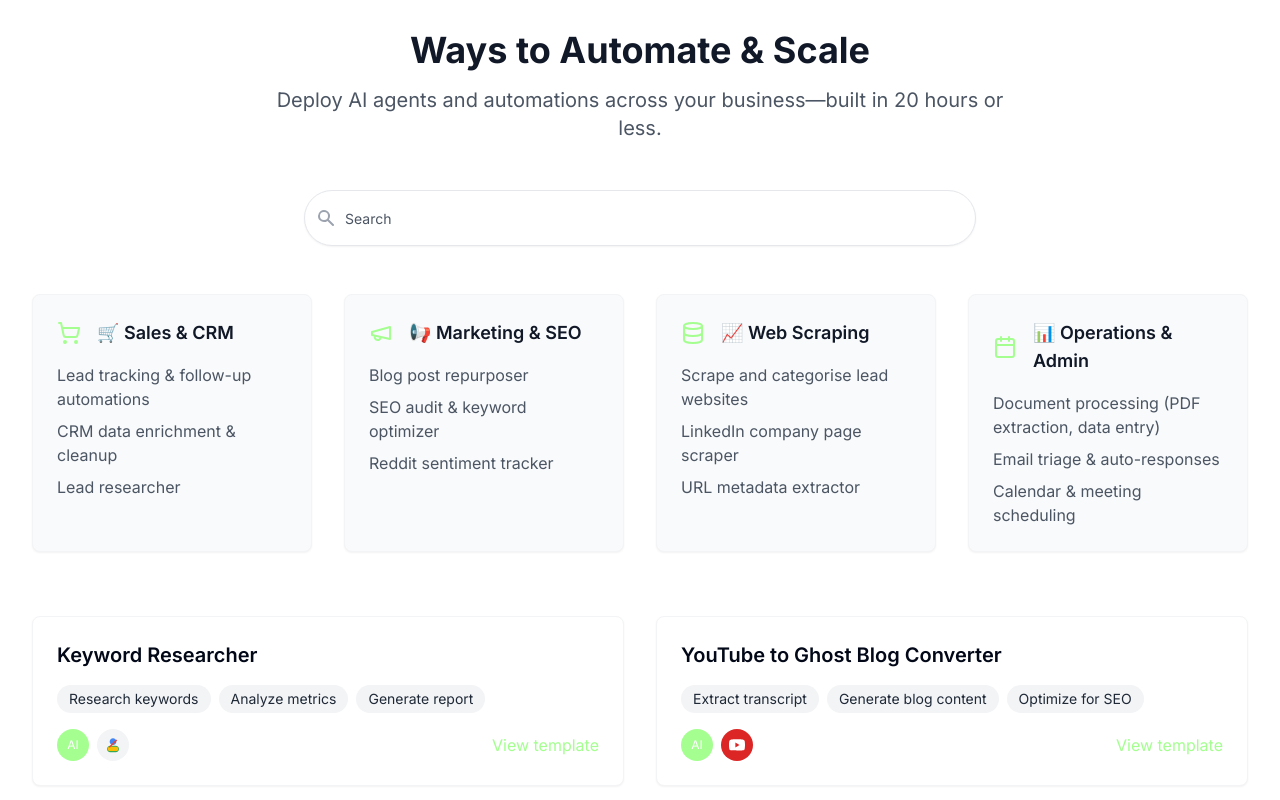
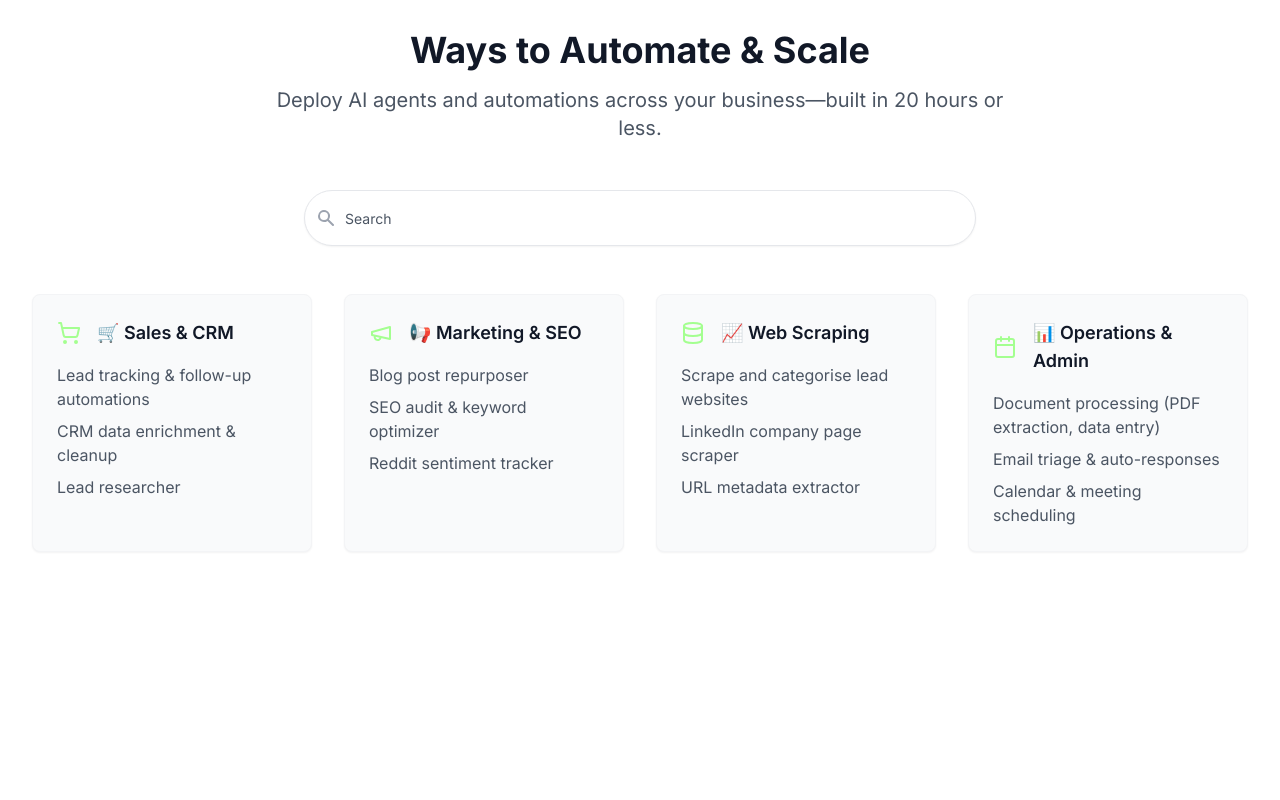
Before and after one commit to 0xexg/twentyhours-automate-ai, a React (Vite) app: page / in a window 1280 px wide. Shown: the part 1096-1896 px from the top of the page. After the commit the page ends 1712 px from the top, so only its background shows below. Built offline with nearby package versions, Linux system fonts and the light colour scheme.

Commit message:
Remove carousel component
Remove the carousel component and its related files.

```diff
--- a/src/components/AutomationFeatures.tsx
+++ b/src/components/AutomationFeatures.tsx
@@ -117,59 +117,6 @@ const AutomationFeatures = () => {
             </Card>
           ))}
         </div>
-
-        <div className="mt-16 grid grid-cols-1 md:grid-cols-2 gap-8">
-          <Card className="overflow-hidden border border-gray-100">
-            <CardContent className="p-6">
-              <h3 className="text-xl font-semibold mb-4">Keyword Researcher</h3>
-              <div className="flex flex-wrap gap-2 mb-4">
-                <span className="inline-flex items-center px-3 py-1 rounded-full text-sm bg-gray-100 text-gray-800">Research keywords</span>
-                <span className="inline-flex items-center px-3 py-1 rounded-full text-sm bg-gray-100 text-gray-800">Analyze metrics</span>
-                <span className="inline-flex items-center px-3 py-1 rounded-full text-sm bg-gray-100 text-gray-800">Generate report</span>
-              </div>
-              <div className="flex justify-between items-center mt-4">
-                <div className="flex space-x-2">
-                  <div className="w-8 h-8 rounded-full bg-primary flex items-center justify-center text-white text-xs">AI</div>
-                  <div className="w-8 h-8 rounded-full bg-gray-100 flex items-center justify-center">
-                    <svg className="w-4 h-4" viewBox="0 0 24 24" fill="none" xmlns="http://www.w3.org/2000/svg">
-                      <path d="M12 12C14.7614 12 17 9.76142 17 7C17 4.23858 14.7614 2 12 2C9.23858 2 7 4.23858 7 7C7 9.76142 9.23858 12 12 12Z" fill="#4285F4"/>
-                      <path d="M16.0755 13H7.92453C5.20201 13 3 15.2 3 17.9C3 20.6 5.20201 22.8 7.92453 22.8H16.0755C18.798 22.8 21 20.6 21 17.9C21 15.2 18.798 13 16.0755 13Z" fill="#34A853"/>
-                      <path d="M20 17.8889C20 19.6 18.5 21 16.6667 21H7.33333C5.5 21 4 19.6 4 17.8889C4 16.1778 5.5 14.7778 7.33333 14.7778H16.6667C18.5 14.7778 20 16.1778 20 17.8889Z" fill="#FBBC05"/>
-                      <path d="M6.46447 15.4645L17.5355 4.46448" stroke="#EA4335" strokeWidth="2"/>
-                    </svg>
-                  </div>
-                </div>
-                <button className="text-primary hover:text-primary/80 transition-colors">
-                  View template
-                </button>
-              </div>
-            </CardContent>
-          </Card>
-
-          <Card className="overflow-hidden border border-gray-100">
-            <CardContent className="p-6">
-              <h3 className="text-xl font-semibold mb-4">YouTube to Ghost Blog Converter</h3>
-              <div className="flex flex-wrap gap-2 mb-4">
-                <span className="inline-flex items-center px-3 py-1 rounded-full text-sm bg-gray-100 text-gray-800">Extract transcript</span>
-                <span className="inline-flex items-center px-3 py-1 rounded-full text-sm bg-gray-100 text-gray-800">Generate blog content</span>
-                <span className="inline-flex items-center px-3 py-1 rounded-full text-sm bg-gray-100 text-gray-800">Optimize for SEO</span>
-              </div>
-              <div className="flex justify-between items-center mt-4">
-                <div className="flex space-x-2">
-                  <div className="w-8 h-8 rounded-full bg-primary flex items-center justify-center text-white text-xs">AI</div>
-                  <div className="w-8 h-8 rounded-full bg-red-600 flex items-center justify-center">
-                    <svg className="w-4 h-4 text-white" viewBox="0 0 24 24" fill="currentColor">
-                      <path d="M23.498 6.186a3.016 3.016 0 0 0-2.122-2.136C19.505 3.545 12 3.545 12 3.545s-7.505 0-9.377.505A3.017 3.017 0 0 0 .502 6.186C0 8.07 0 12 0 12s0 3.93.502 5.814a3.016 3.016 0 0 0 2.122 2.136c1.871.505 9.376.505 9.376.505s7.505 0 9.377-.505a3.015 3.015 0 0 0 2.122-2.136C24 15.93 24 12 24 12s0-3.93-.502-5.814zM9.545 15.568V8.432L15.818 12l-6.273 3.568z"/>
-                    </svg>
-                  </div>
-                </div>
-                <button className="text-primary hover:text-primary/80 transition-colors">
-                  View template
-                </button>
-              </div>
-            </CardContent>
-          </Card>
-        </div>
       </div>
     </section>
   );
```
